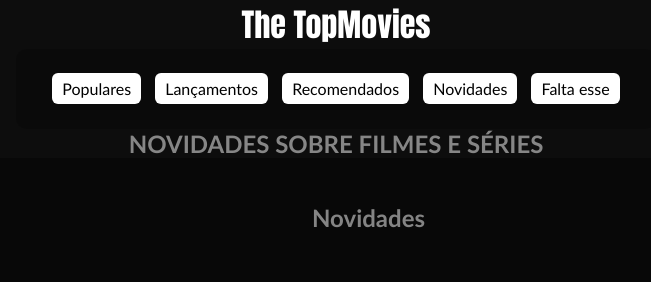
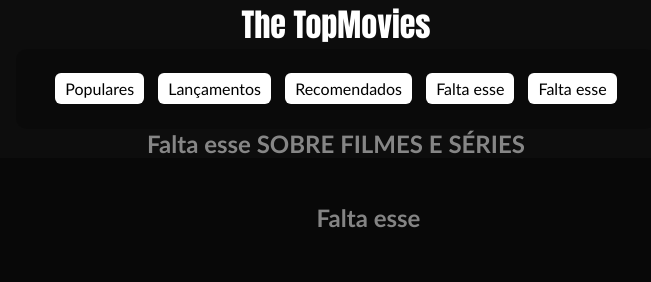
Before and after one commit to Thiiagoh/topmovies, a plain HTML site: page novidades.html in a window 1280 px wide. Shown: the top 282 px of the page, 304-955 px from the left. Drawn offline with Linux system fonts and the light colour scheme.

Commit message:
Add files via upload

```diff
--- a/novidades.html
+++ b/novidades.html
@@ -2,7 +2,7 @@
 <html>
 	<head>
    		<meta charset="UTF-8">
-   		<title>The TopMovies - Novidades</title>
+   		<title>The TopMovies - Falta esse</title>
 	    <style type="text/css">
 			h1{
 				color: white;
@@ -82,14 +82,14 @@
         		<li><a href="index.html">Populares</a></li>
 		        <li><a href="lancamentos.html">Lançamentos</a></li>
 		        <li><a href="recomendados.html">Recomendados</a></li>
-		        <li><a href="novidades.html">Novidades</a></li>
+		          <li><a href="novidades.html">Falta esse</a></li>
 		        <li><a href="falta.html">Falta esse</a></li>
 		    </ul>
 		</div>
-		<h2 align="center">NOVIDADES SOBRE FILMES E SÉRIES</h2>
+		<h2 align="center">Falta esse SOBRE FILMES E SÉRIES</h2>
 		<dir class="filmes">
 				<div class="lugar">
-					<h2 align="center">Novidades</h2>
+					<h2 align="center">Falta esse</h2>
 					<img width="210" height="230" src="">
 					<p></p>
 				</div>
```
Also changed, not shown: falta.html (+2 -2 lines), index.html (+1 -1 lines), lancamentos.html (+1 -1 lines), recomendados.html (+1 -1 lines).
